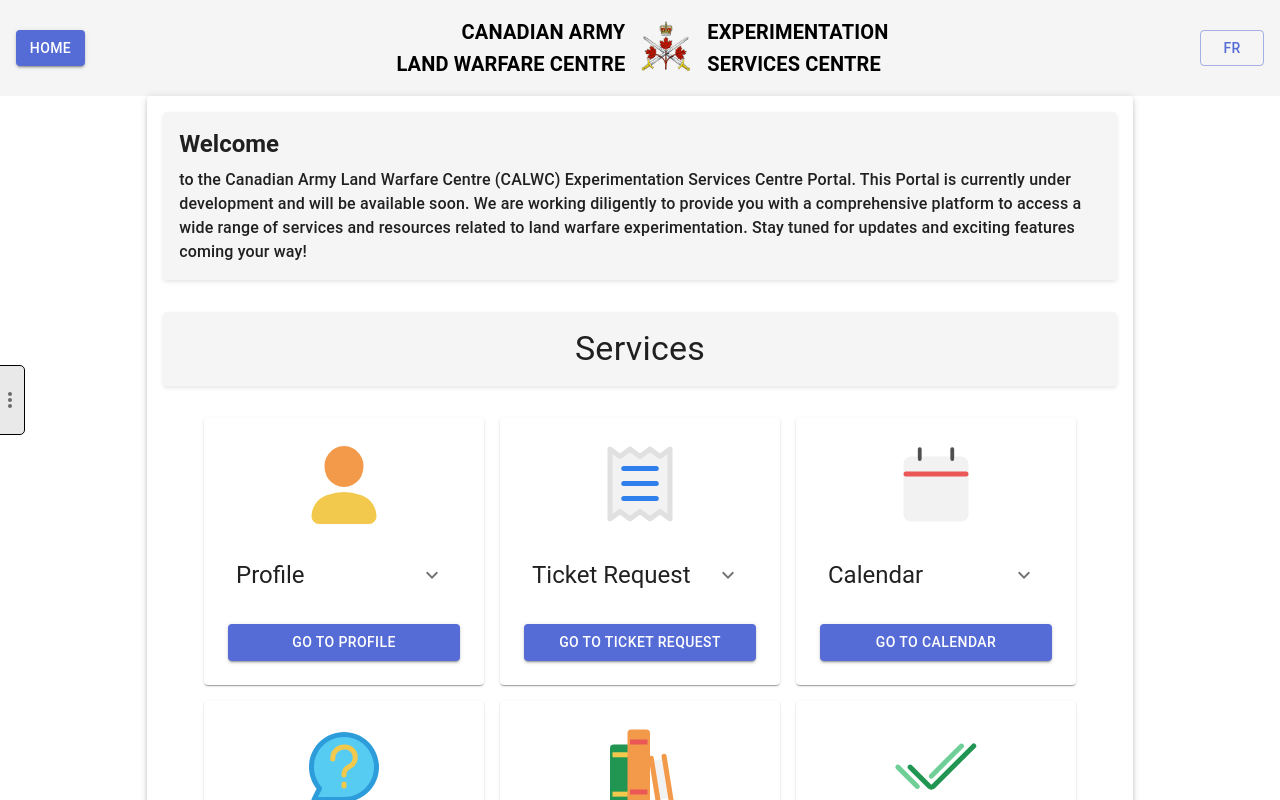
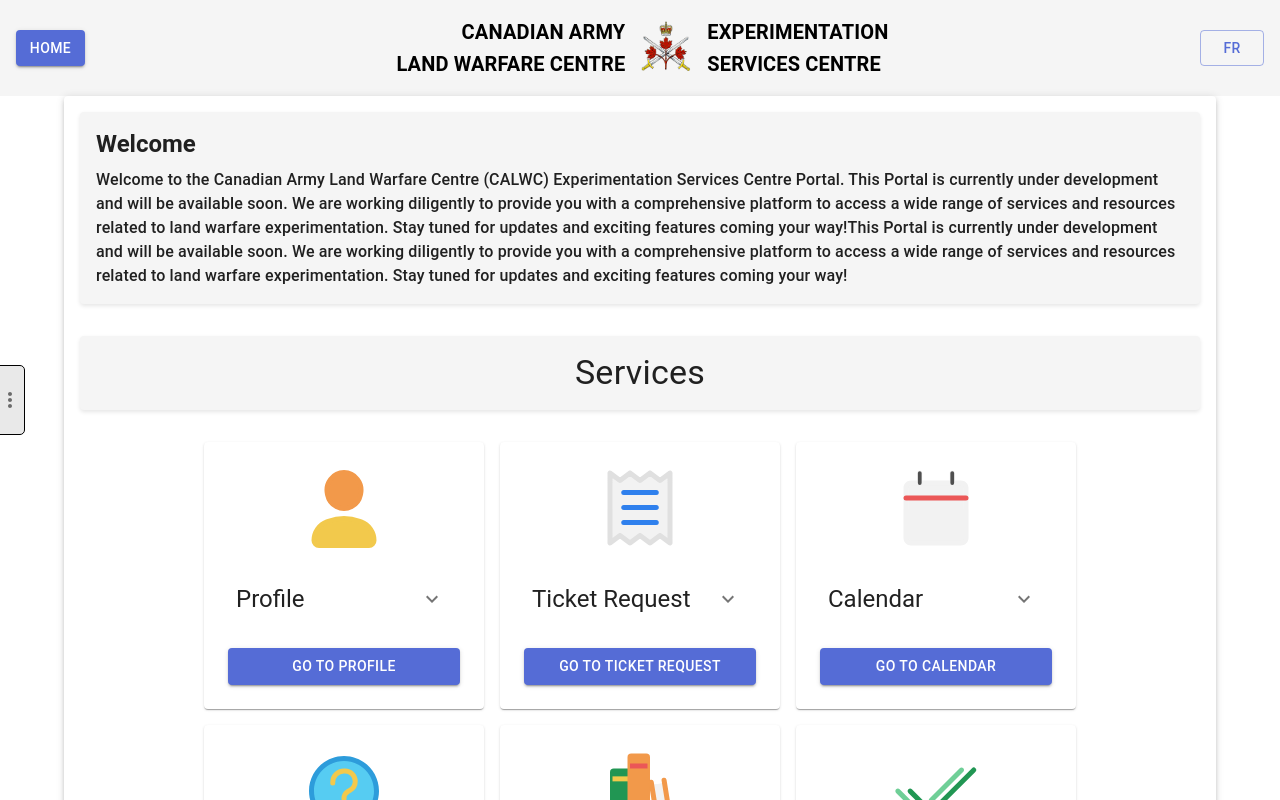
Before and after one commit to ajsib/esc.calwc.front, a Next.js app: page /home/Homepaper in a window 1280 px wide. Shown: the top 800 px of the page. Built offline with nearby package versions, Linux system fonts and the light colour scheme.

Commit message:
french pages

```diff
--- a/pages/home/Homepaper.tsx
+++ b/pages/home/Homepaper.tsx
@@ -1,6 +1,7 @@
 import React from 'react';
 import { Grid, Paper, useMediaQuery, useTheme, Typography, Box  } from '@mui/material';
 import ServiceCard from './ServiceCard';
+import { useRouter } from 'next/router';
 
 const services = [
   {
@@ -79,6 +80,8 @@
 
 
 const HomePaper = () => {
+  const router = useRouter();
+  const { locale } = router;
   const theme = useTheme();
   const isExtraSmall = useMediaQuery(theme.breakpoints.down('xs'));
   const isSmall = useMediaQuery(theme.breakpoints.between('sm', 'md'));
@@ -103,7 +106,7 @@
         padding: '1rem',
         marginTop: '1rem',
         marginBottom: '1rem',
-        width: '77%', // Set the width to 80% of the page
+        width: '90%', // Set the width to 80% of the page
         margin: 'auto', // Center the Paper horizontally
         display: 'flex',
         flexWrap: 'wrap',
@@ -122,10 +125,13 @@
       boxShadow: '0 2px 4px rgba(0, 0, 0, 0.1)',
     }}>
       <Typography variant="h5" component="div" sx={{ fontWeight: 'bold' }}>
-        Welcome
+
+        { locale === 'en' ? 'Welcome' : 'Bienvenue'}
       </Typography>
       <Typography variant="body1" component="div" sx={{ fontWeight: 'medium', marginTop: '0.5rem' }}>
-      to the Canadian Army Land Warfare Centre (CALWC) Experimentation Services Centre Portal.
+        { locale === 'en' ? 'Welcome to the Canadian Army Land Warfare Centre (CALWC) Experimentation Services Centre Portal. This Portal is currently under development and will be available soon. We are working diligently to provide you with a comprehensive platform to access a wide range of services and resources related to land warfare experimentation. Stay tuned for updates and exciting features coming your way!'
+        : 'Bienvenue au portail du Centre de services d’expérimentation du Centre de guerre terrestre de l’Armée canadienne (CGTAC). Ce portail est actuellement en cours de développement et sera bientôt disponible. Nous travaillons avec diligence pour vous fournir une plate-forme complète pour accéder à un large éventail de services et de ressources liés à l&apos;expérimentation de la guerre terrestre. Restez à l&apos;affût des mises à jour et des fonctionnalités intéressantes à venir !'}
+
       This Portal is currently under development and will be available soon.
       We are working diligently to provide you with a comprehensive platform to access a wide range of services and resources
       related to land warfare experimentation. Stay tuned for updates and exciting features coming your way!
@@ -144,7 +150,7 @@
         }}
       >
         <Typography variant="h4" component="div">
-          Services
+          { locale === 'en' ? 'Services' : 'Prestations de service'}
         </Typography>
       </Box>
 
```
